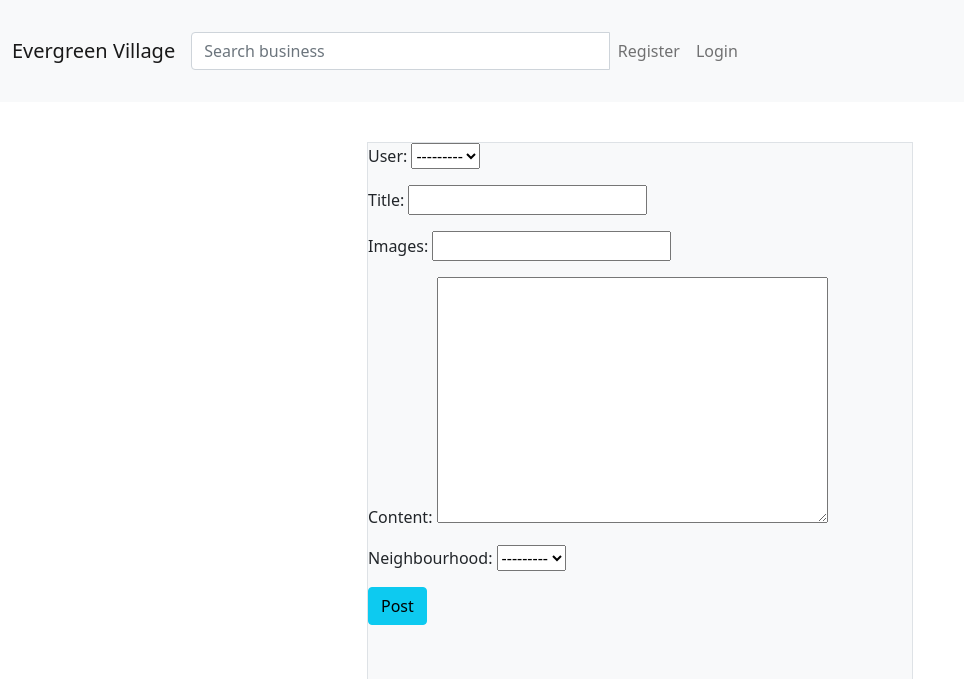
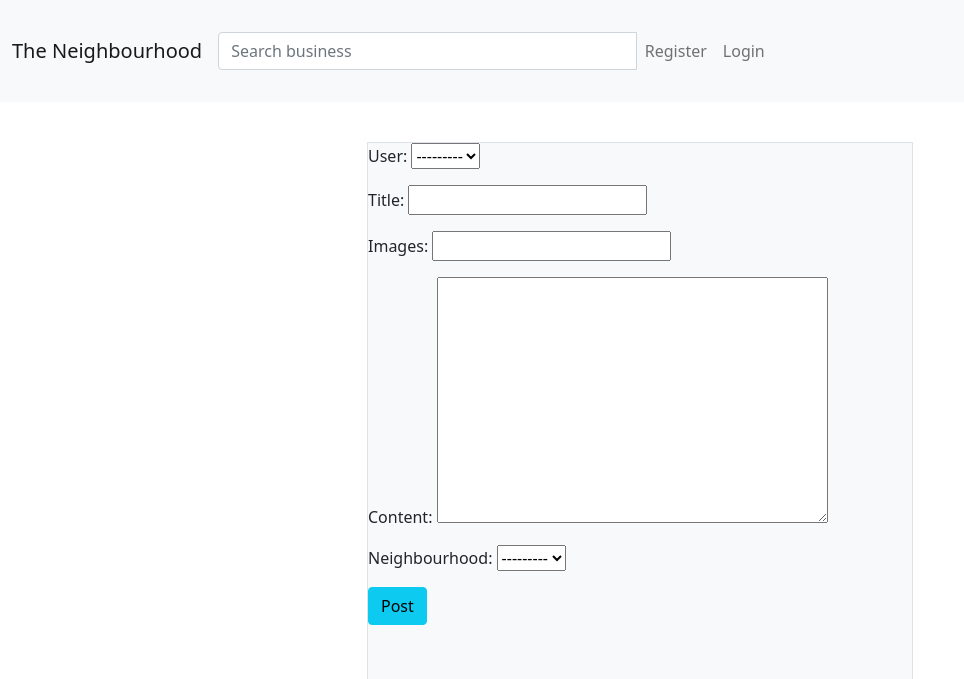
Before and after one commit to Ag-nes/Neighborhood, a Django app: page /add/ in a window 1280 px wide. Shown: the top 679 px of the page, without its empty margins (0-964 px from the left). Run offline with Django 4.2, Linux system fonts and the light colour scheme; data that the repository does not hold is empty; some libraries are stand-ins or nearby versions.

Commit message:
deployment to heroku

```diff
--- a/neighborhood_App/templates/navbar.html
+++ b/neighborhood_App/templates/navbar.html
@@ -10,7 +10,7 @@
 
     <nav class="navbar navbar-expand-lg navbar-light bg-light">
         <div class="container-fluid">
-            <a class="navbar-brand" href="{% url 'home' %}">Evergreen Village</a>
+            <a class="navbar-brand" href="{% url 'home' %}">The Neighbourhood</a>
             <button class="navbar-toggler" type="button" data-bs-toggle="collapse" data-bs-target="#navbarNav" aria-controls="navbarNav" aria-expanded="false" aria-label="Toggle navigation">
             <span class="navbar-toggler-icon"></span>
             </button>
```
